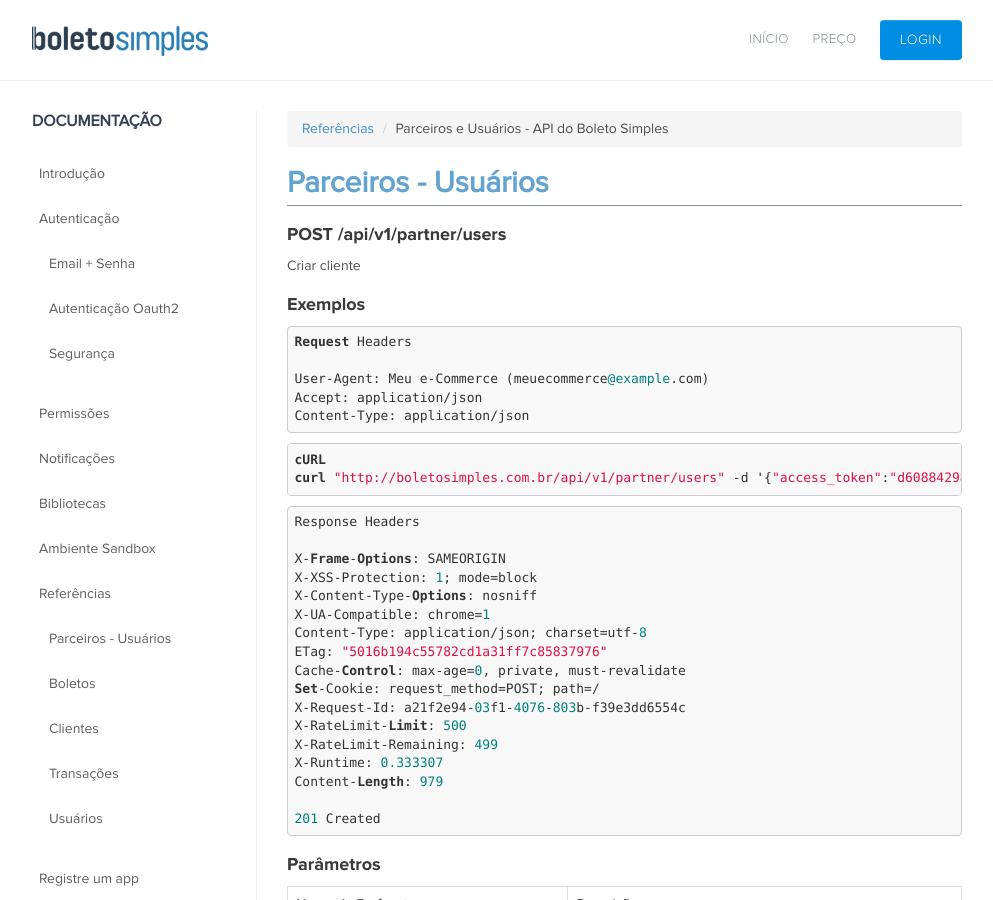
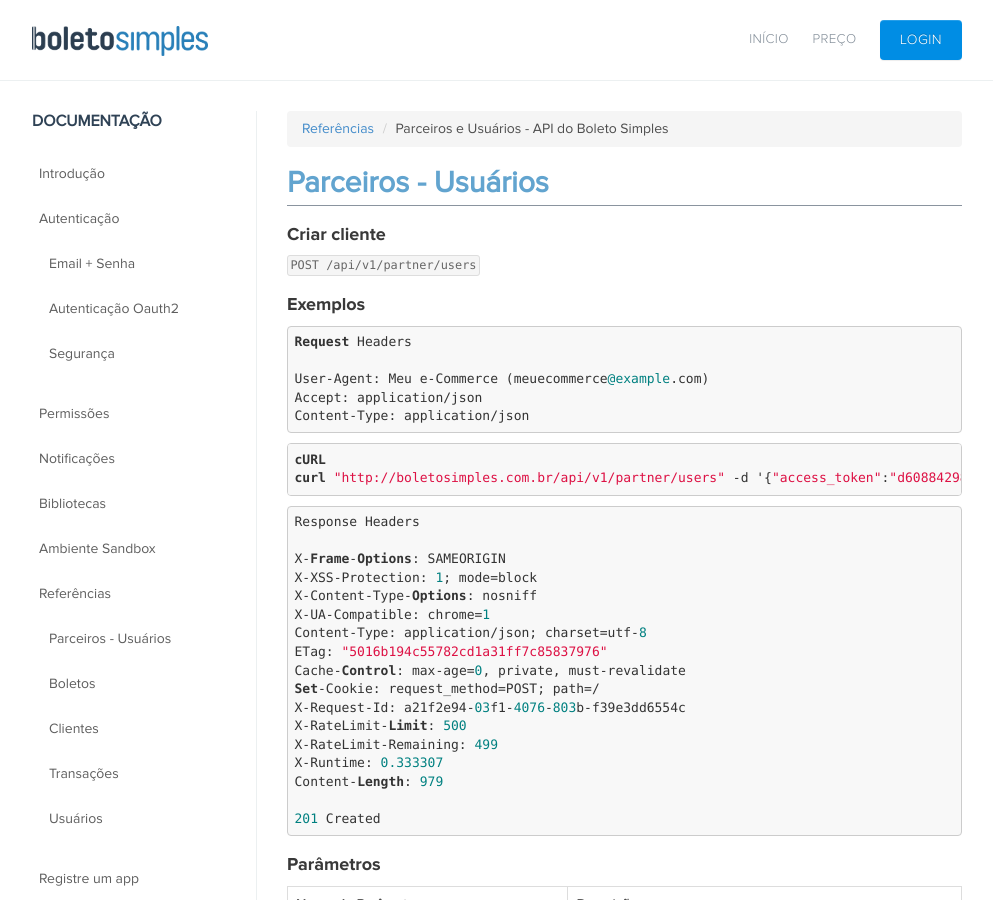
Before and after one commit to BoletoSimples/boletosimples-docs, a Jekyll site: the page built from reference/v1/partner/users/index.md, in a window 1280 px wide and 900 px high. Shown: the whole window, without its empty margins (143-1136 px from the left). Built offline with Jekyll 4.4.1, drawn with Linux system fonts in a browser that asks for light colours.

```diff
--- a/reference/v1/partner/users/index.md
+++ b/reference/v1/partner/users/index.md
@@ -6,9 +6,9 @@ en: /en/reference
 
 ## Parceiros - Usuários
 
-### POST /api/v1/partner/users
+### Criar cliente
 
-Criar cliente
+<code>POST /api/v1/partner/users </code>
 
 ### Exemplos
 
```
